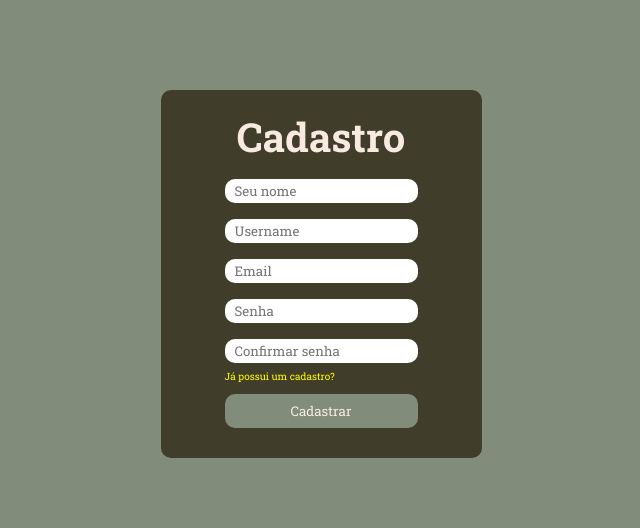
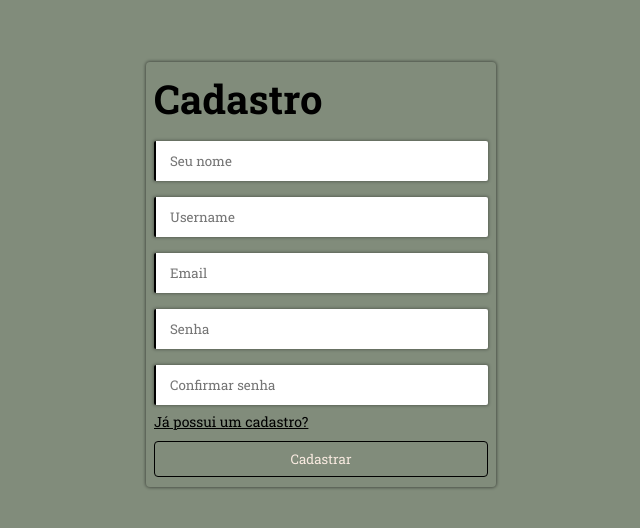
Before and after one commit to ssamapio3008/personal-blog-frontend, a React (Vite) app: page /register in a window 1280 px wide. Shown: the part 126-654 px from the top of the page, without its empty margins (319-959 px from the left). Built offline with nearby package versions, Linux system fonts and the light colour scheme.

Commit message:
posts fixed

```diff
--- a/src/components/Button/style.js
+++ b/src/components/Button/style.js
@@ -4,16 +4,20 @@ export const Container = styled.button`
 
     width: 100%;
 
-    background: ${({ theme }) => theme.COLORS.BACKGROUND_900};
+    background: none;
+    border: 1px solid black;
     padding: 8px 8px;
 
-    border: none;
-    border-radius: 10px;
+
+    border-radius: 4px;
 
     margin-top: 10px;
 
     color: ${({ theme }) => theme.COLORS.PINK};
 
     cursor: pointer;
-
+    transition: background 0.3s;
+    &:hover{
+        background: black;
+    }
 `;
--- a/src/components/Button_text/style.js
+++ b/src/components/Button_text/style.js
@@ -4,10 +4,10 @@ import styled from "styled-components";
 export const Container = styled.button`
 
 
-    color: yellow;
+    color: black;
     background: none;
-    font-size: 10px;
-
+    font-size: 14px;
+    text-decoration: underline;
     border: none;
     width: fit-content;
 
--- a/src/components/Input/style.js
+++ b/src/components/Input/style.js
@@ -9,12 +9,16 @@ export const Container = styled.div`
     margin-top: 16px;
 
     > input {
-
+        background: white;
+        border-left: 2px solid black;
         width: 100%;
         height: 24px;
-        border: none;
-        border-radius: 10px;
-        padding: 10px;
+        border-top: none;
+        border-radius: 2px;
+        border-bottom: none;
+        border-right: none;
+        padding: 20px 14px;
+        box-shadow: 0 0 3px 1px rgb(0,0,0, 0.3);
     }
 
 `;
--- a/src/components/Post/index.jsx
+++ b/src/components/Post/index.jsx
@@ -5,14 +5,14 @@ import Perfil from '../../img/perfil.jpg'
 import { FaRegCommentDots, FaCommentDots } from "react-icons/fa";
 import { GoHeart, GoHeartFill } from "react-icons/go";
 import {useAuth} from '../../hooks/AuthContext'
-import reactimg  from '../../assets/react.svg'
+import defaultavatar  from '../../assets/defaultavatar.png'
 import {api} from '../../service/api'
 import { useState } from "react";
 
-export function Post({ content, postIndex, likes}){
-    const {user} = useAuth()
+export function Post({ content, postIndex, likes, user_array}){
 
-    const avatarURL = user.avatar ? `${api.defaults.baseURL}/files/${user.avatar}` : reactimg
+    const [name, user_avatar, username] = user_array
+    const avatarURL = user_avatar ? `${api.defaults.baseURL}/files/${user_avatar}` : defaultavatar
     const postURL = postIndex ? `${api.defaults.baseURL}/files/${postIndex}` : null
     const [avatar, setAvatar] = useState(avatarURL)
     const [postImage, setPostImage ] = useState(postURL)
@@ -25,12 +25,16 @@ export function Post({ content, postIndex, likes}){
                     <img src={avatar} alt="Foto de Perfil" />
                 </button>
 
-                <a href="#">{user.name}</a>
+                <a href="#">{name}</a>
             </Info>
             {
                 postImage && <img src={postImage} alt="Foto de Post" />
 
             }
+
+            <p>
+                {content}
+            </p>
 
             <Interaction>
                 <div>
@@ -38,12 +42,10 @@ export function Post({ content, postIndex, likes}){
                     <FaRegCommentDots />
                 </div>
 
-                <p>{likes} likes</p>
+                <p>{likes.likes} likes</p>
             </Interaction>
 
-            <p>
-                {content}
-            </p>
+
 
         </Container>
 
--- a/src/components/Post/style.js
+++ b/src/components/Post/style.js
@@ -2,8 +2,8 @@ import styled from "styled-components";
 
 export const Container = styled.div`
 
-    width: calc(450px, 90%);
-
+    width:min(430px, 90%);
+    margin: auto;
     border-radius: 10px;
     box-shadow: 0 1rem 2rem -1rem rgb(0,0,0, 0.3) ;
     padding: 10px 20px 20px;
@@ -13,7 +13,7 @@ export const Container = styled.div`
     flex-direction: column;
     justify-content: center;
     overflow-y: auto;
-    gap: 4px;
+    gap: 20px;
     > img {
         object-fit: cover;
         width: 350px;
@@ -27,7 +27,7 @@ export const Container = styled.div`
 
         margin-top: 3px;
 
-        font-size: 15px;
+        font-size: 16px;
         text-align: justify;
 
 
@@ -46,7 +46,9 @@ export const Info = styled.div`
 
         border: 1px solid ${({ theme }) => theme.COLORS.BROWN};
         background: transparent;
-
+        display: flex ;
+        align-items: center;
+        justify-content: center;
         width: 40px;
         height: 40px;
         overflow: hidden;
@@ -54,8 +56,8 @@ export const Info = styled.div`
 
         > img {
 
-            max-width: 40px;
-            max-height: 40px;
+            width: 40px;
+            height: 40px;
             border-radius: 50%;
 
         }
@@ -67,7 +69,7 @@ export const Info = styled.div`
         text-decoration: none;
         color: black;
 
-        font-size: 15px;
+        font-size: 16px;
 
         margin-left: 2px;
 
--- a/src/components/Screen_log/style.js
+++ b/src/components/Screen_log/style.js
@@ -5,17 +5,17 @@ export const Container = styled.div`
     display: flex;
     flex-direction: column;
     justify-content: center;
-
-    background: ${({ theme }) => theme.COLORS.BACKGROUND_800} ;
-    border-radius: 10px;
-
-    padding: 20px 64px 30px;
+    width: min(350px, 90%);
+    background:transparent ;
+    border-radius: 4px;
+    box-shadow: 0 0 3px 1px rgb(0,0,0, 0.4);
+    padding: 10px 8px;
 
     > h1{
 
         font-size: 40px;
-        color: ${({ theme }) => theme.COLORS.PINK};
-        align-self: center;
+        color: black;
+        align-self: left;
 
     }
 
--- a/src/hooks/AuthContext.jsx
+++ b/src/hooks/AuthContext.jsx
@@ -32,10 +32,10 @@ const AuthProvider = ({children}) => {
       localStorage.setItem("@personal-blog-user", JSON.stringify(user))
       localStorage.setItem("@personal-blog-token", token)
 
-      api.defaults.headers.common = {'Authorization': `bearer ${token}`}//insert of the token inside of headers to take it in the backend
+      api.defaults.headers.authorization = `Bearer ${token}`//insert of the token inside of headers to take it in the backend
       setData(response.data)//user info
     } catch (error){
-      if(error.message)alert(error.message)
+      if(error.response)alert(error.response.data.message)
       else alert('Não foi possível entrar...')
     }
 
--- a/src/pages/Feed/index.jsx
+++ b/src/pages/Feed/index.jsx
@@ -36,8 +36,9 @@ export const Feed = ()=>{
             return <Post
             key={String(index)}
             content={post.content}
-            likes={post.likes}
             postIndex={post.post_image_index}
+            user_array={[post.name, post.avatar, post.username]}
+            likes = {post.postLikes}
             />
           })
 
--- a/src/pages/Feed/style.js
+++ b/src/pages/Feed/style.js
@@ -25,7 +25,7 @@ export const Content = styled.div`
     flex-direction: column;
     gap: 1rem;
 
-    width: fit-content;
+    width: 100%;
     margin: 2rem auto;
 
 
--- a/src/pages/login/style.js
+++ b/src/pages/login/style.js
@@ -2,7 +2,7 @@ import styled from "styled-components";
 
 export const Container = styled.div`
 
-    background: ${({ theme }) => theme.COLORS.BACKGROUND_900};
+    background: ${({theme})=> theme.COLORS.BACKGROUND_900};
     width: 100%;
     height: 100vh;
 
```
Also changed, not shown: src/assets/defaultavatar.png (added).
